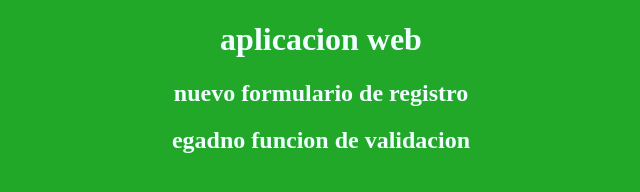
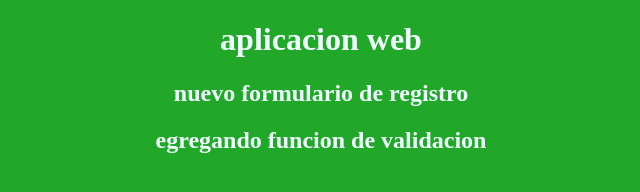
Before and after one commit to samuelDDF/repositorio-1er-corte, a plain HTML site: page index.html in a window 1280 px wide. Shown: the whole page, without its empty margins (319-959 px from the left). Drawn offline with Linux system fonts and the light colour scheme.

Commit message:
corrigiendo error gramatical

```diff
--- a/index.html
+++ b/index.html
@@ -15,6 +15,6 @@
 <body>
     <h1>aplicacion web</h1>
     <h2>nuevo formulario de registro</h2>
-    <h2>egadno funcion de validacion</h2>
+    <h2>egregando funcion de validacion</h2>
 </body>
 </html>
```
